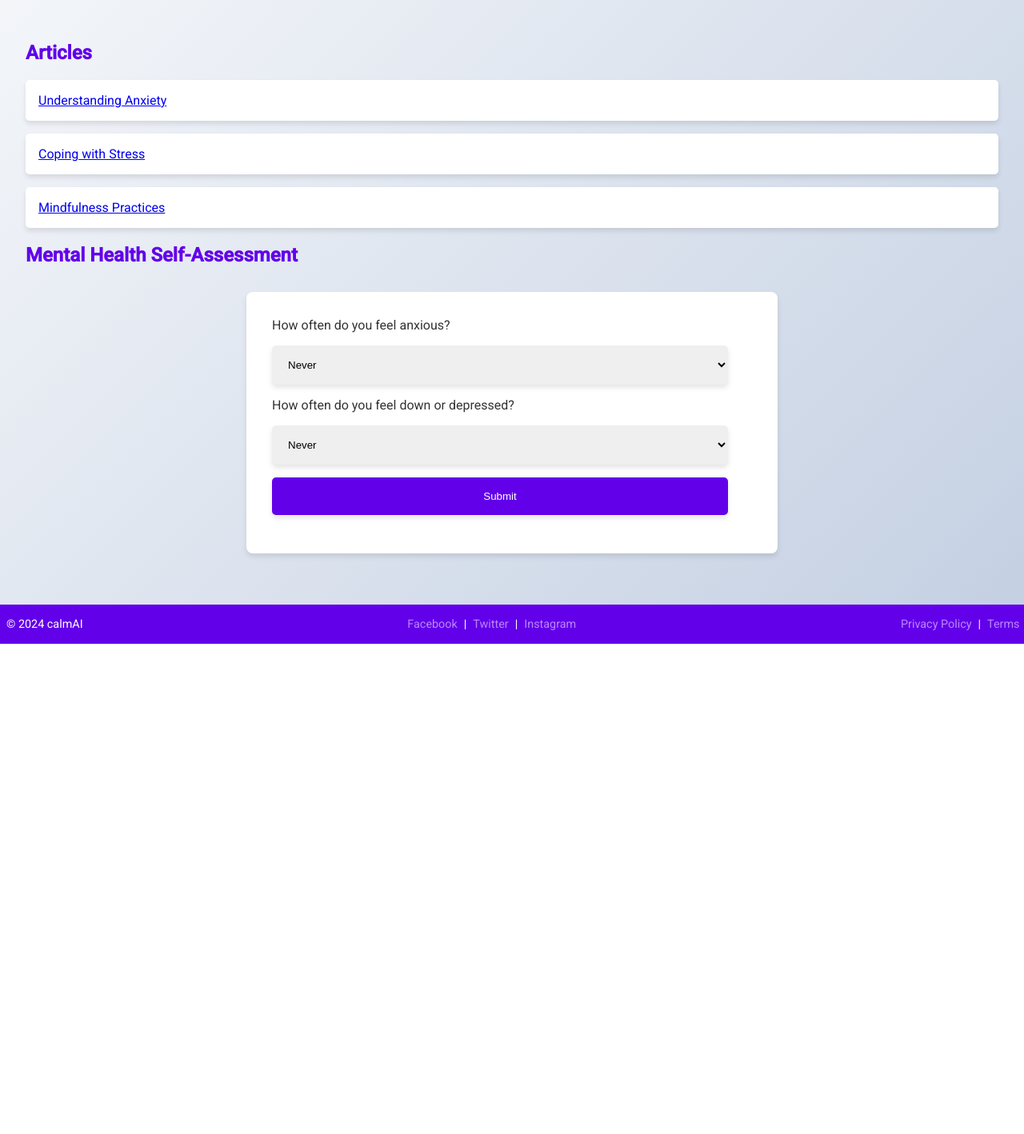
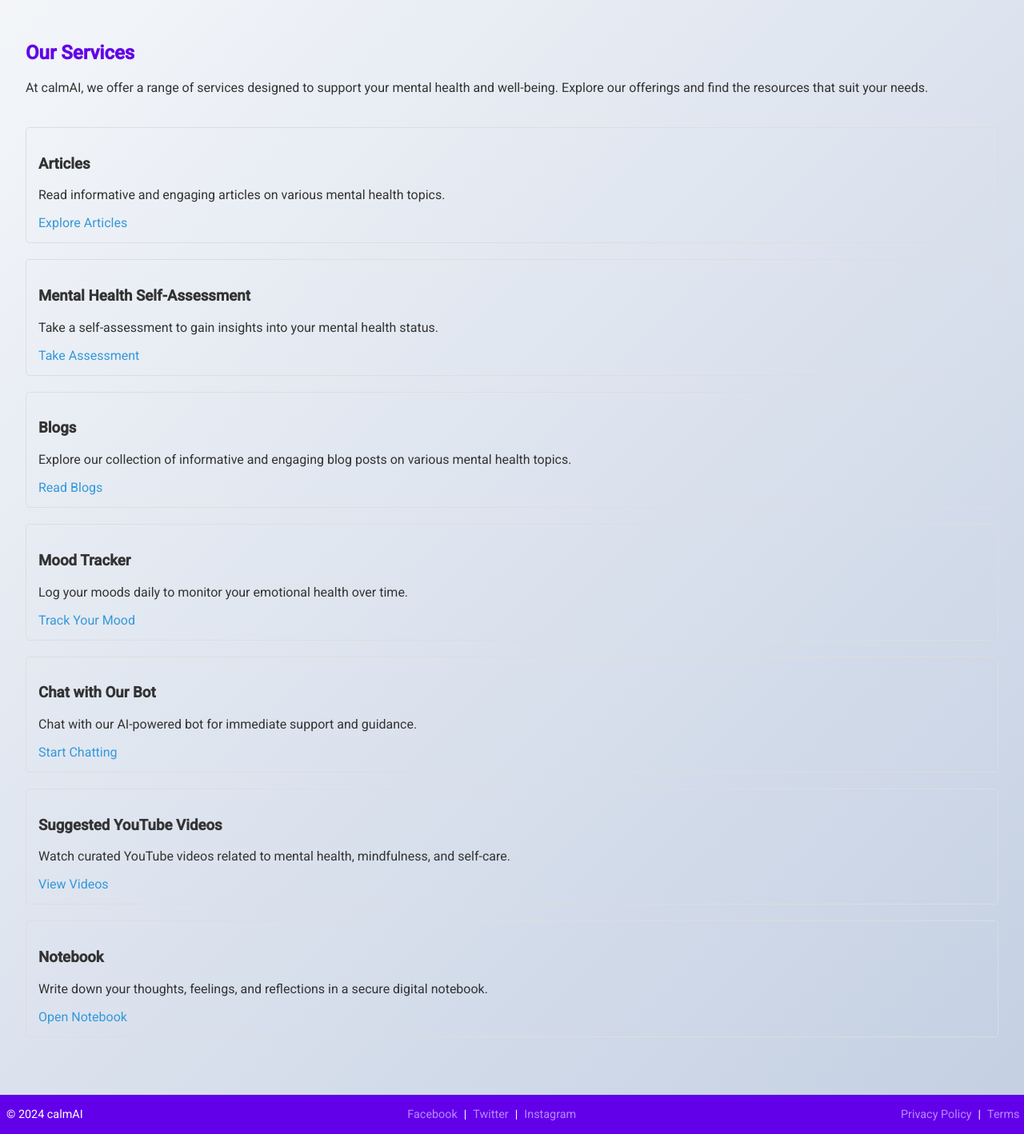
Before and after one commit to Itzkuldeep/CalmAI, a Flask app: page /services in a window 1280 px wide. Shown: the part 70-1488 px from the top of the page at 80% size. Before the commit the page ends 875 px from the top, so only its background shows below. Run offline with Flask 3, Linux system fonts and the light colour scheme.

```diff
--- a/back.py
+++ b/back.py
@@ -39,17 +39,23 @@ def reset():
 
 @app.route('/signup', methods=['GET','POST'])
 def signup():
-    ca_id = random.randrange(1,1000)
+    return render_template("signup_06.html")
 
-    name = request.form.get("name")
-    email = request.form.get("email")
-    password = request.form.get("password")
-    phone = request.form.get("phone")
-    db,cur = connect()
-    cur.execute(f"INSERT INTO userdetail VALUES({ca_id},'{name}','{email}','{password}','{phone}')")
-    db.commit()
+@app.route("/aftersubmit", methods = ['GET','POST'])
+def aftersubmit():
+    if request.method == 'GET':
+        return render_template('index.html')
+    else:
+        ca_id = random.randrange(1,1000)
 
-    return render_template("signup_06.html")
+        name = request.form.get("name")
+        email = request.form.get("email")
+        password = request.form.get("password")
+        phone = request.form.get("phone")
+        db,cur = connect()
+        cur.execute(f"INSERT INTO userdetail VALUES({ca_id},'{name}','{email}','{password}','{phone}')")
+        db.commit()
+        render_template
 
 if __name__ == '__main__':
     app.run(debug=True)
--- a/static/style.css
+++ b/static/style.css
@@ -42,6 +42,12 @@ main {
     z-index: 1;
 }
 
+/* General styles for sections */
+section {
+    margin-bottom: 40px;
+}
+
+/* Services page specific styles */
 #services {
     background: rgba(255, 255, 255, 0.8);
     padding: 2rem;
@@ -52,6 +58,27 @@ main {
 
 #services h2 {
     color: #6200ea;
+}
+
+.service-block {
+    border: 1px solid #ddd;
+    padding: 15px;
+    margin-bottom: 20px;
+    border-radius: 5px;
+    transition: box-shadow 0.3s;
+}
+
+.service-block:hover {
+    box-shadow: 0 0 10px rgba(0,0,0,0.1);
+}
+
+.service-block a {
+    text-decoration: none;
+    color: #3498db;
+}
+
+.service-block a:hover {
+    text-decoration: underline;
 }
 
 footer {
@@ -91,7 +118,7 @@ footer p:nth-child(2) a, footer p:nth-child(3) a {
     margin: 0;
 }
 
-button, select, input[type="text"], input[type="email"],input[type="password"],input[type="number"], textarea {
+button, select, input[type="text"], input[type="email"], input[type="password"], input[type="number"], textarea {
     display: block;
     width: 95%;
     padding: 1rem;
@@ -219,6 +246,7 @@ ul li:hover {
     color: #6200ea;
     font-weight: bold;
 }
+
 .hero {
     background: #6200ea;
     color: #fff;
@@ -287,6 +315,7 @@ ul li:hover {
 .highlight:hover {
     transform: translateY(-5px);
 }
+
 .reset-header {
     background: #6200ea;
     color: #fff;
@@ -371,3 +400,25 @@ ul li:hover {
 .additional-info a:hover {
     text-decoration: underline;
 }
+
+/* Add specific CSS for the services page */
+.service-block {
+    border: 1px solid #ddd;
+    padding: 15px;
+    margin-bottom: 20px;
+    border-radius: 5px;
+    transition: box-shadow 0.3s;
+}
+
+.service-block:hover {
+    box-shadow: 0 0 10px rgba(0,0,0,0.1);
+}
+
+.service-block a {
+    text-decoration: none;
+    color: #3498db;
+}
+
+.service-block a:hover {
+    text-decoration: underline;
+}
--- a/templates/services_03.html
+++ b/templates/services_03.html
@@ -1,9 +1,10 @@
+
 <!DOCTYPE html>
 <html lang="en">
 <head>
     <meta charset="UTF-8">
     <meta name="viewport" content="width=device-width, initial-scale=1.0">
-    <title>Resources</title>
+    <title>Our Services</title>
 </head>
 <body>
     {% include 'navbar.html' %}
@@ -11,37 +12,45 @@
     {% endblock %}
     <main>
         <section>
-            <h2>Articles</h2>
-            <ul>
-                <li><a href="#">Understanding Anxiety</a></li>
-                <li><a href="#">Coping with Stress</a></li>
-                <li><a href="#">Mindfulness Practices</a></li>
-            </ul>
+            <h2>Our Services</h2>
+            <p>At calmAI, we offer a range of services designed to support your mental health and well-being. Explore our offerings and find the resources that suit your needs.</p>
         </section>
         <section>
-            <h2>Mental Health Self-Assessment</h2>
-            <form id="assessmentForm">
-                <label for="question1">How often do you feel anxious?</label>
-                <select id="question1">
-                    <option value="never">Never</option>
-                    <option value="rarely">Rarely</option>
-                    <option value="sometimes">Sometimes</option>
-                    <option value="often">Often</option>
-                    <option value="always">Always</option>
-                </select>
-                <label for="question2">How often do you feel down or depressed?</label>
-                <select id="question2">
-                    <option value="never">Never</option>
-                    <option value="rarely">Rarely</option>
-                    <option value="sometimes">Sometimes</option>
-                    <option value="often">Often</option>
-                    <option value="always">Always</option>
-                </select>
-                <button type="button" onclick="submitAssessment()">Submit</button>
-            </form>
-            <center>
-                <div id="result" style="font-size: larger;"></div>
-            </center>
+            <div class="service-block">
+                <h3>Articles</h3>
+                <p>Read informative and engaging articles on various mental health topics.</p>
+                <a href="#">Explore Articles</a>
+            </div>
+            <div class="service-block">
+                <h3>Mental Health Self-Assessment</h3>
+                <p>Take a self-assessment to gain insights into your mental health status.</p>
+                <a href="#">Take Assessment</a>
+            </div>
+            <div class="service-block">
+                <h3>Blogs</h3>
+                <p>Explore our collection of informative and engaging blog posts on various mental health topics.</p>
+                <a href="blogs.html">Read Blogs</a>
+            </div>
+            <div class="service-block">
+                <h3>Mood Tracker</h3>
+                <p>Log your moods daily to monitor your emotional health over time.</p>
+                <a href="mood_tracker.html">Track Your Mood</a>
+            </div>
+            <div class="service-block">
+                <h3>Chat with Our Bot</h3>
+                <p>Chat with our AI-powered bot for immediate support and guidance.</p>
+                <a href="chatbot.html">Start Chatting</a>
+            </div>
+            <div class="service-block">
+                <h3>Suggested YouTube Videos</h3>
+                <p>Watch curated YouTube videos related to mental health, mindfulness, and self-care.</p>
+                <a href="youtube_videos.html">View Videos</a>
+            </div>
+            <div class="service-block">
+                <h3>Notebook</h3>
+                <p>Write down your thoughts, feelings, and reflections in a secure digital notebook.</p>
+                <a href="notebook.html">Open Notebook</a>
+            </div>
         </section>
     </main>
     {% include 'footer.html' %}
@@ -49,3 +58,22 @@
     {% endblock %}
 </body>
 </html>
+<!--
+    <script>
+        function submitAssessment() {
+            const question1 = document.getElementById('question1').value;
+            const question2 = document.getElementById('question2').value;
+            let result = 'Assessment Result:<br>';
+
+            // Simple logic to evaluate the result based on selections
+            if (question1 === 'always' || question2 === 'always') {
+                result += 'It is recommended to seek professional help.';
+            } else if (question1 === 'often' || question2 === 'often') {
+                result += 'Consider consulting with a mental health professional.';
+            } else {
+                result += 'Keep monitoring your mental health and practicing self-care.';
+            }
+
+            document.getElementById('result').innerHTML = result;
+        }
+    </script> -->
--- a/templates/signup_06.html
+++ b/templates/signup_06.html
@@ -4,7 +4,7 @@
     <main>
         <section>
             <h2>Create an Account</h2>
-            <form id="signupForm", method="post">
+            <form action="/aftersubmit" id="signupForm" method="post">
                 <label for="name">Name:</label>
                 <input type="text" id="name" name="id" required>
                 <label for="email">Email:</label>
```
